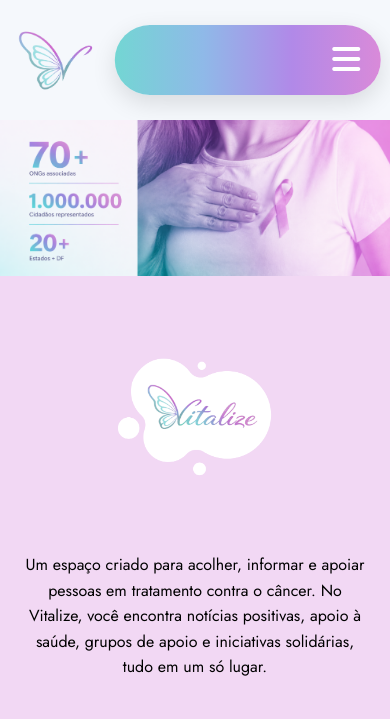
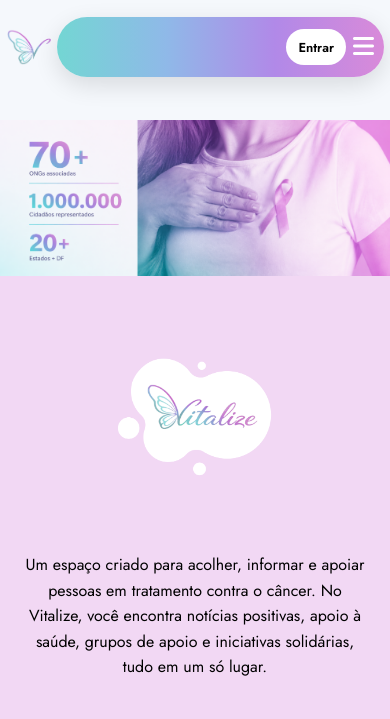
Before and after one commit to rillopedro/vitalize, a PHP site: page /index.php in a window 390 px wide. Shown: the top 719 px of the page. Run offline with PHP 8.4, Linux system fonts and the light colour scheme; some libraries are stand-ins or nearby versions.

Commit message:
correção responsividade

```diff
--- a/css/style.css
+++ b/css/style.css
@@ -8,9 +8,7 @@
     font-family: "Jost", sans-serif;
     background: #f5f8fc;
     padding-top: 130px;
-
-
-
+    overflow-x: hidden;
 }
 
 .header {
@@ -19,7 +17,7 @@
     left: 50%;
     transform: translateX(-50%);
 
-    width: 90%;
+    width: min(90%, 1600px);
     z-index: 9999;
 
     display: flex;
@@ -37,6 +35,7 @@
     display: flex;
     align-items: center;
     justify-content: center;
+    flex-shrink: 0;
 
 }
 
@@ -47,7 +46,8 @@
 }
 
 .nav-bar {
-    flex: 1;
+    flex: 1 1 auto;
+    min-width: 0;
     height: 90px;
 
     display: flex;
@@ -85,25 +85,41 @@
 @media (max-width: 900px) {
 
     .header {
-        width: 95%;
+        width: calc(100% - 20px);
+        gap: 8px;
+    }
+
+    .logo-box {
+        width: 54px;
+        height: 64px;
+    }
+
+    .logo-box img {
+        width: 52px;
+        height: 52px;
     }
 
     .nav-bar {
         position: relative;
-        height: 70px;
-        padding: 0 20px;
+        width: auto;
+        height: 64px;
+        padding: 0 14px;
+        justify-content: flex-end;
+        gap: 10px;
     }
 
     .menu-toggle {
         display: block;
-        margin-left: auto;
+        flex: 0 0 auto;
+        margin-left: 0;
+        font-size: 27px;
     }
 
     .menu {
         display: none;
 
         position: absolute;
-        top: 85px;
+        top: 76px;
         left: 0;
 
         width: 100%;
@@ -128,7 +144,14 @@
     }
 
     .btnav {
-        display: none;
+        display: inline-flex;
+        align-items: center;
+        justify-content: center;
+        flex: 0 0 auto;
+        min-height: 40px;
+        padding: 8px 16px;
+        font-size: 14px;
+        white-space: nowrap;
     }
 
     body {
@@ -4384,3 +4407,51 @@
         width: 100%;
     }
 }
+
+@media (max-width: 900px) {
+    .btnav {
+        display: inline-flex;
+        align-items: center;
+        justify-content: center;
+        min-height: 40px;
+        padding: 8px 16px;
+        font-size: 14px;
+        white-space: nowrap;
+    }
+}
+
+@media (max-width: 420px) {
+    .header {
+        width: calc(100% - 12px);
+        gap: 5px;
+    }
+
+    .logo-box {
+        width: 46px;
+    }
+
+    .logo-box img {
+        width: 44px;
+        height: 44px;
+    }
+
+    .nav-bar {
+        height: 60px;
+        padding: 0 10px;
+        gap: 7px;
+    }
+
+    .btnav {
+        min-height: 36px;
+        padding: 7px 12px;
+        font-size: 13px;
+    }
+
+    .menu-toggle {
+        font-size: 24px;
+    }
+
+    .menu {
+        top: 70px;
+    }
+}
```
